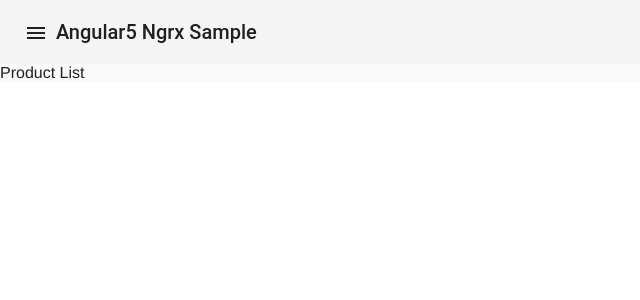
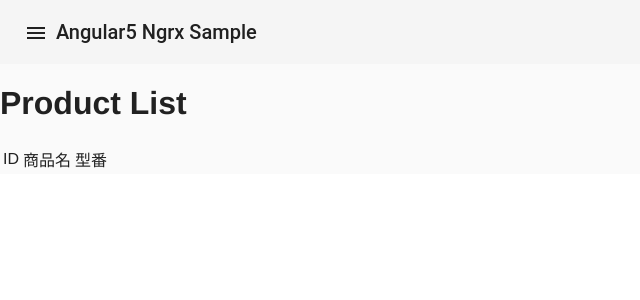
Before and after one commit to avosalmon/angular5-ngrx-sample, an Angular app: page /products in a window 1280 px wide. Shown: the top 300 px of the page, without its empty margins (0-640 px from the left). Built offline with nearby package versions, Linux system fonts and the light colour scheme.

Commit message:
feat: implement basic products table

```diff
--- /dev/null
+++ b/src/app/feature/products/containers/product-list/product-list.component.html
@@ -0,0 +1,17 @@
+<h1>Product List</h1>
+<table>
+  <thead>
+    <tr>
+      <td>ID</td>
+      <td>商品名</td>
+      <td>型番</td>
+    </tr>
+  </thead>
+  <tbody>
+    <tr *ngFor="let product of (products$ | async)">
+      <td>{{ product.id }}</td>
+      <td>{{ product.product_name }}</td>
+      <td>{{ product.model_number }}</td>
+    </tr>
+  </tbody>
+</table>
--- a/src/app/feature/products/containers/product-list/product-list.component.ts
+++ b/src/app/feature/products/containers/product-list/product-list.component.ts
@@ -1,8 +1,10 @@
 import { Component } from '@angular/core';
+import { Observable } from 'rxjs/Observable';
 
 @Component({
-  template: `
-    <div>Product List</div>
-  `
+  templateUrl: './product-list.component.html',
+  styleUrls: ['./product-list.component.scss'],
 })
-export class ProductListComponent {}
+export class ProductListComponent {
+  products$: Observable<any[]>;
+}
--- a/src/app/feature/products/products.module.ts
+++ b/src/app/feature/products/products.module.ts
@@ -1,4 +1,5 @@
 import { NgModule } from '@angular/core';
+import { CommonModule } from '@angular/common';
 import { ProductsRoutingModule } from './products-routing.module';
 
 import { ProductsComponent } from './products.component';
@@ -8,6 +9,7 @@ import { ProductCreateComponent } from './containers/product-create/product-crea
 
 @NgModule({
   imports: [
+    CommonModule,
     ProductsRoutingModule
   ],
   declarations: [
```
Also changed, not shown: src/app/feature/products/containers/product-list/product-list.component.scss (added).
